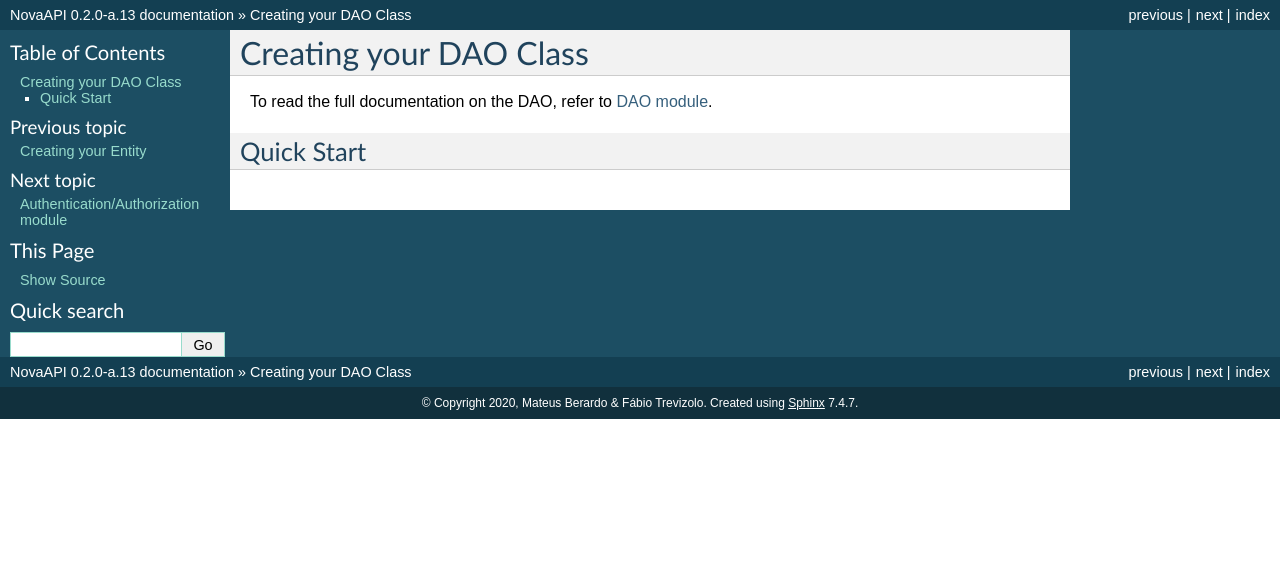
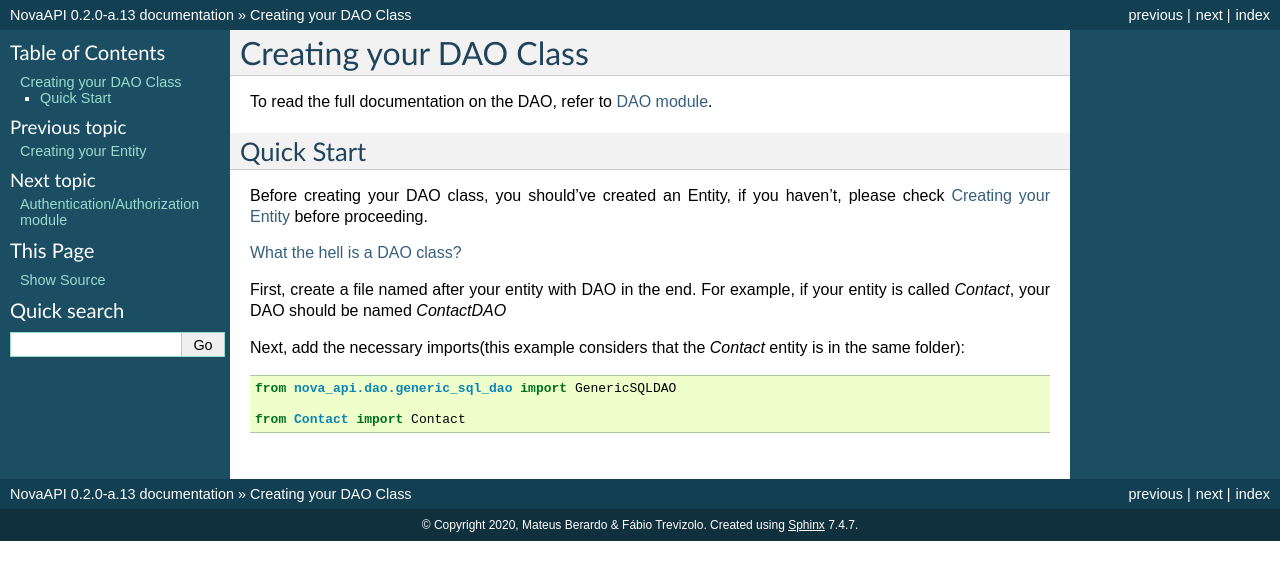
Before and after one commit to novaweb-mobi/nova-api, a Sphinx documentation site: the page built from docs/create_dao.rst, in a window 1280 px wide. Shown: the top 580 px of the page. Built offline with Sphinx 7.4.7, drawn with Linux system fonts in a browser that asks for light colours.

Commit message:
Create DAO up to imports
Signed-off-by: MatTerra <mateus.b.s.terra@gmail.com>

```diff
--- a/docs/create_dao.rst
+++ b/docs/create_dao.rst
@@ -6,3 +6,18 @@ To read the full documentation on the DAO, refer to
 
 Quick Start
 ===========
+
+Before creating your DAO class, you should've created an Entity,
+if you haven't, please check :doc:`create_entity` before proceeding.
+
+`What the hell is a DAO class? <https://en.wikipedia.org/wiki/Data_access_object>`_
+
+First, create a file named after your entity with DAO in the end. For
+example, if your entity is called `Contact`, your DAO should be named `ContactDAO`
+
+Next, add the necessary imports(this example considers that the `Contact`
+entity is in the same folder): ::
+
+    from nova_api.dao.generic_sql_dao import GenericSQLDAO
+
+    from Contact import Contact
```
